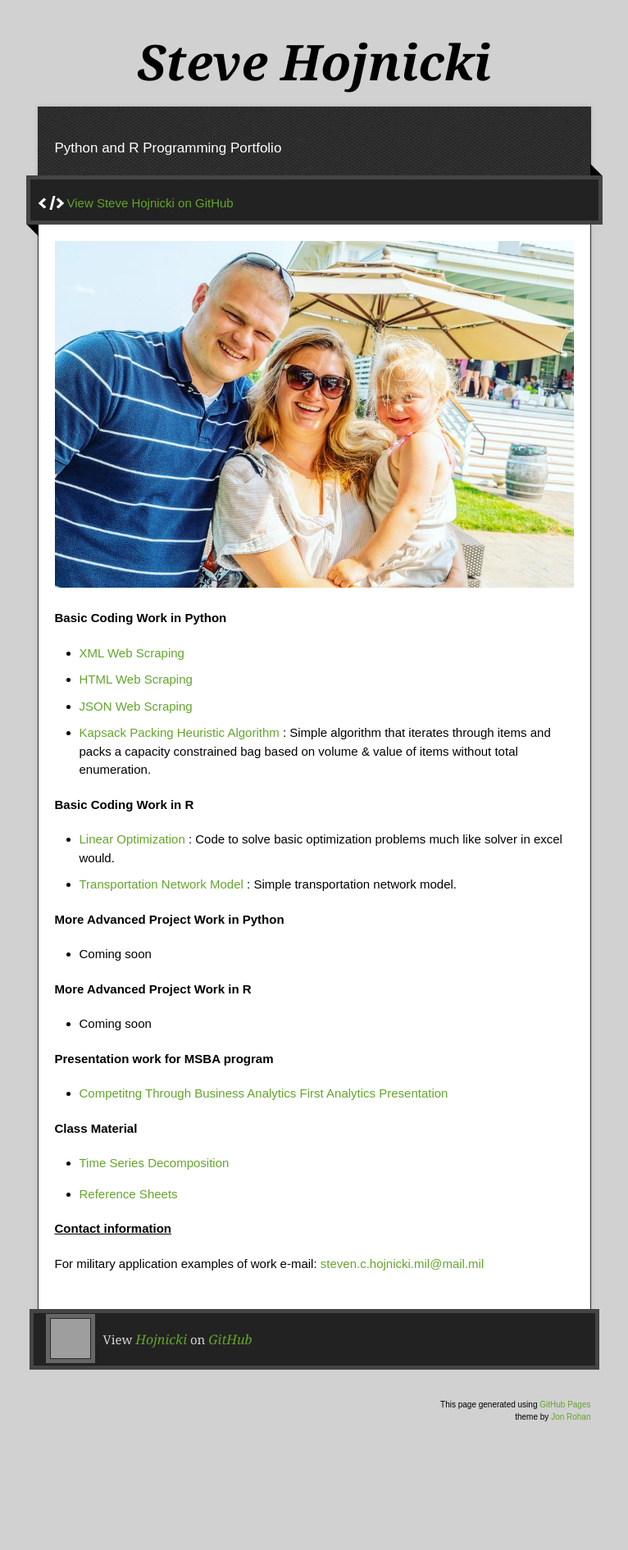
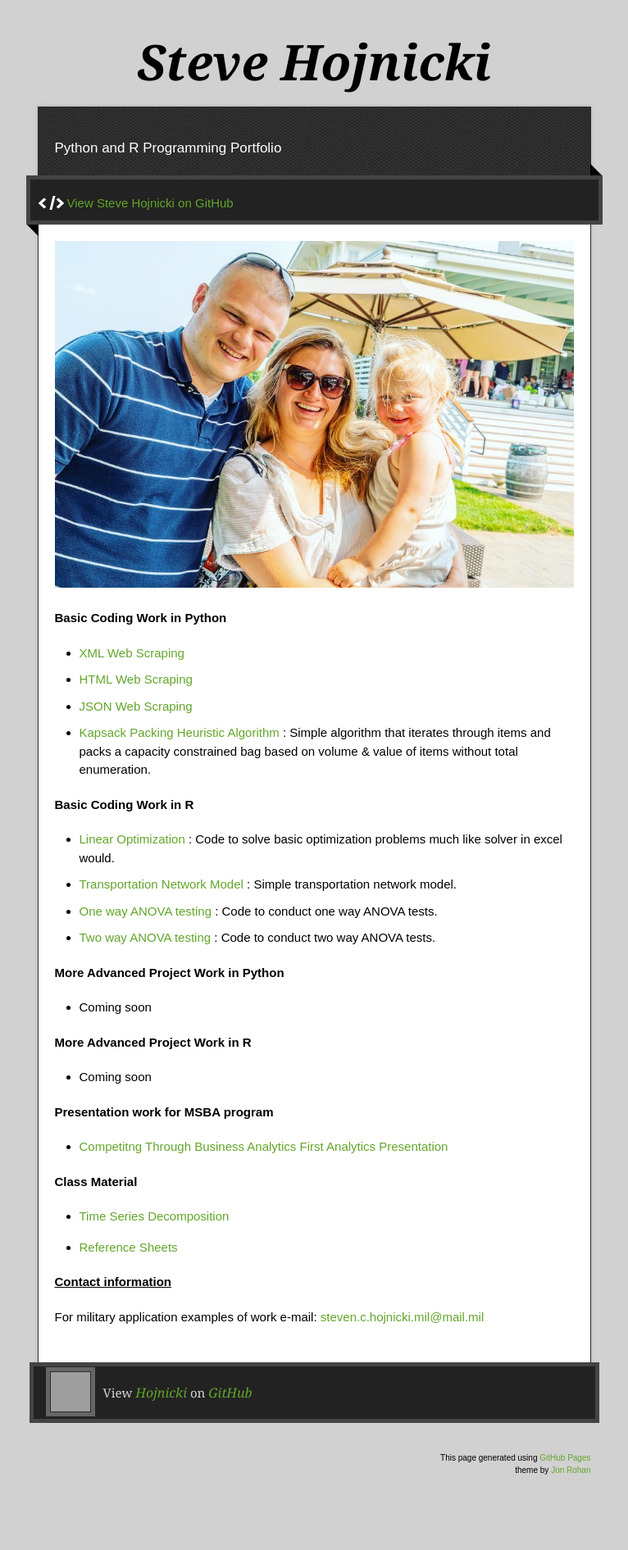
Before and after one commit to Hojnicki/hojnicki.github.io, a Jekyll site: the page built from index.md, in a window 1280 px wide. Shown: the whole page at 82% size, without its empty margins (257-1023 px from the left). Built offline with Jekyll 4.4.1, drawn with Linux system fonts in a browser that asks for light colours; our own code applies the rules of GitHub Pages for plain Markdown files; before the commit the page ends 1826 px from its top, so only the background shows below that; grey boxes are pictures that could not be loaded.

Commit message:
Update index.md

```diff
--- a/index.md
+++ b/index.md
@@ -14,6 +14,8 @@ description: Professional Portfolio: Python and R
 <b> Basic Coding Work in R </b>
 - [Linear Optimization](https://github.com/Hojnicki/basiccoding/blob/master/BasicLinearOptimization.R) : Code to solve basic optimization problems much like solver in excel would.
 - [Transportation Network Model](https://github.com/Hojnicki/basiccoding/blob/master/BasicTransportationModel.R) : Simple transportation network model.
+- [One way ANOVA testing](https://github.com/Hojnicki/basiccoding/blob/master/ANOVAoneway.R) : Code to conduct one way ANOVA tests.
+- [Two way ANOVA testing](https://github.com/Hojnicki/basiccoding/blob/master/ANOVAtwoway.R) : Code to conduct two way ANOVA tests.
 
 <b> More Advanced Project Work in Python </b>
 - Coming soon
```
